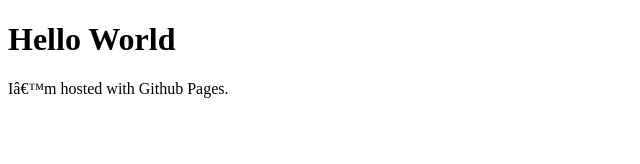
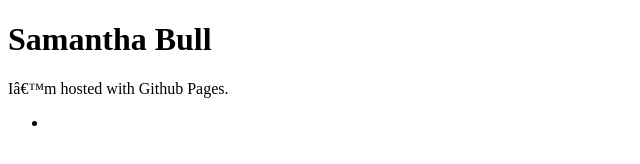
Before and after one commit to sermmybuestis32/sermmybuestis32.github.io, a plain HTML site: page index.html in a window 1280 px wide. Shown: the whole page, without its empty margins (0-640 px from the left). Drawn offline with Linux system fonts and the light colour scheme.

Commit message:
Update index.html

```diff
--- a/index.html
+++ b/index.html
@@ -8,10 +8,13 @@
 
 <body>
 
-<h1>Hello World</h1>
+<h1>Samantha Bull</h1>
 
 <p>I’m hosted with Github Pages.</p>
 
+<ul>
+  <li><a href="static.html"></a></li>
+</ul>
 </body>
 
 </html>
```
